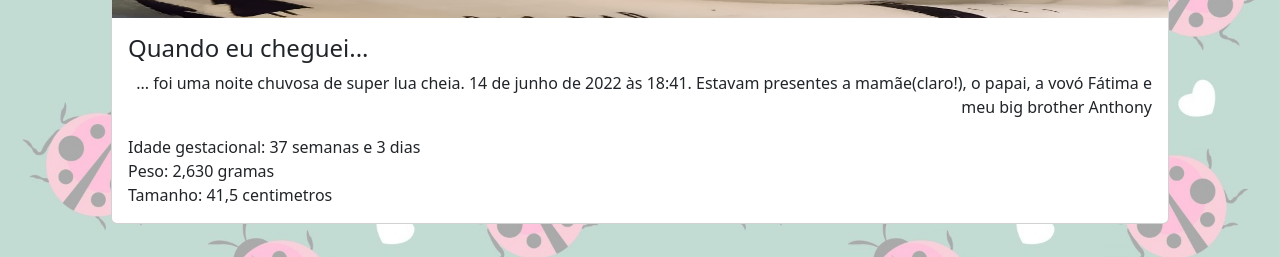
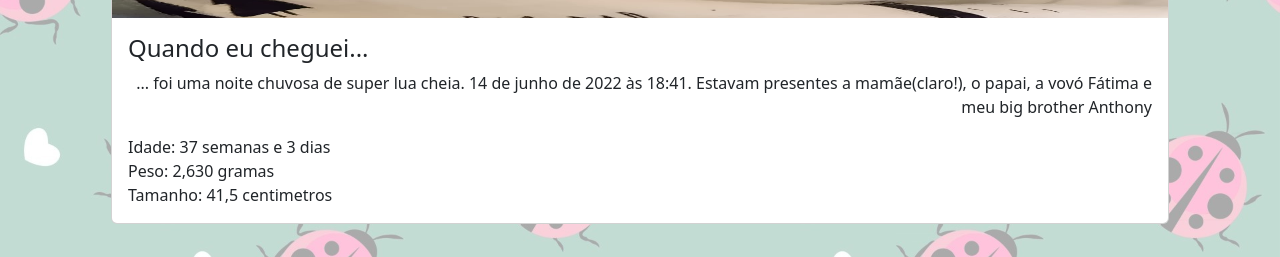
Before and after one commit to raphatapi/joanascrapbook, a plain HTML site: page index.html in a window 1280 px wide. Shown: the part 420-677 px from the top of the page. Drawn offline with nearby package versions, Linux system fonts and the light colour scheme.

Commit message:
move bg to body

```diff
--- a/index.html
+++ b/index.html
@@ -44,7 +44,7 @@
                         <div class="card-body">
                           <h4 class="card-title">Quando eu cheguei...</h4>
                           <p class="card-text text-end">... foi uma noite chuvosa de super lua cheia. 14 de junho de 2022 às 18:41. Estavam presentes a mamãe(claro!), o papai, a vovó Fátima e meu big brother Anthony</p>
-                          <p class="card-text">Idade gestacional: 37 semanas e 3 dias</br>Peso: 2,630 gramas</br>Tamanho: 41,5 centimetros</p>
+                          <p class="card-text">Idade: 37 semanas e 3 dias</br>Peso: 2,630 gramas</br>Tamanho: 41,5 centimetros</p>
                         </div>
                     </div>
                 </div>
--- a/style.css
+++ b/style.css
@@ -1,11 +1,12 @@
-
-
-section {
+body {
     background: url(./1wallpaper.jpg) no-repeat center center fixed;
     -webkit-background-size: cover;
     -moz-background-size: cover;
     -o-background-size: cover;
     background-size: cover;
+}
+
+section {
     height: calc(100vh - 77.33px);
     width: 100%;
 }
@@ -26,7 +27,7 @@ section {
 }
 
 .ultrasound {
-    width: 90%;
+    width: 85%;
     height: 43vh!important;
 }
 
```
